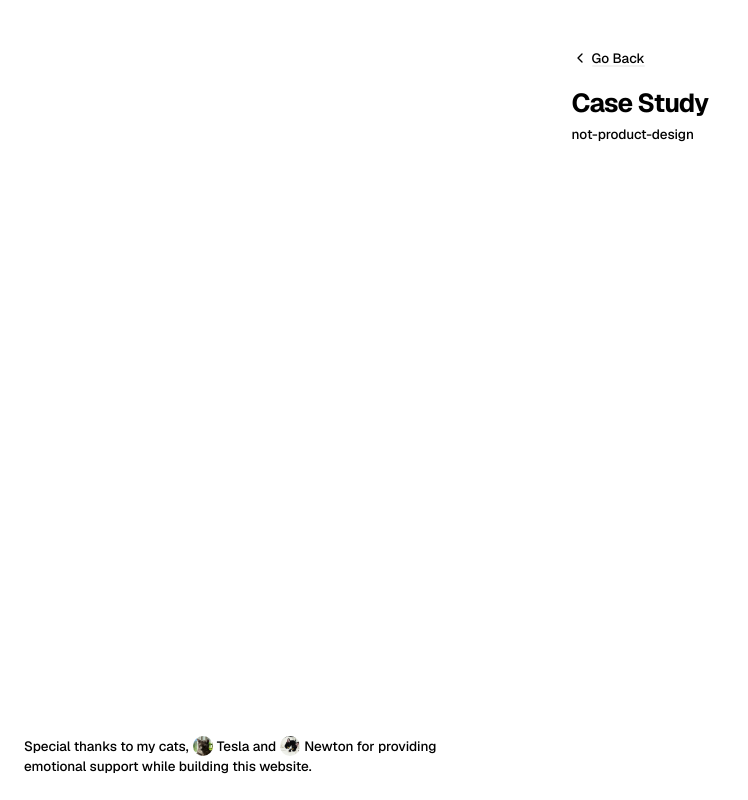
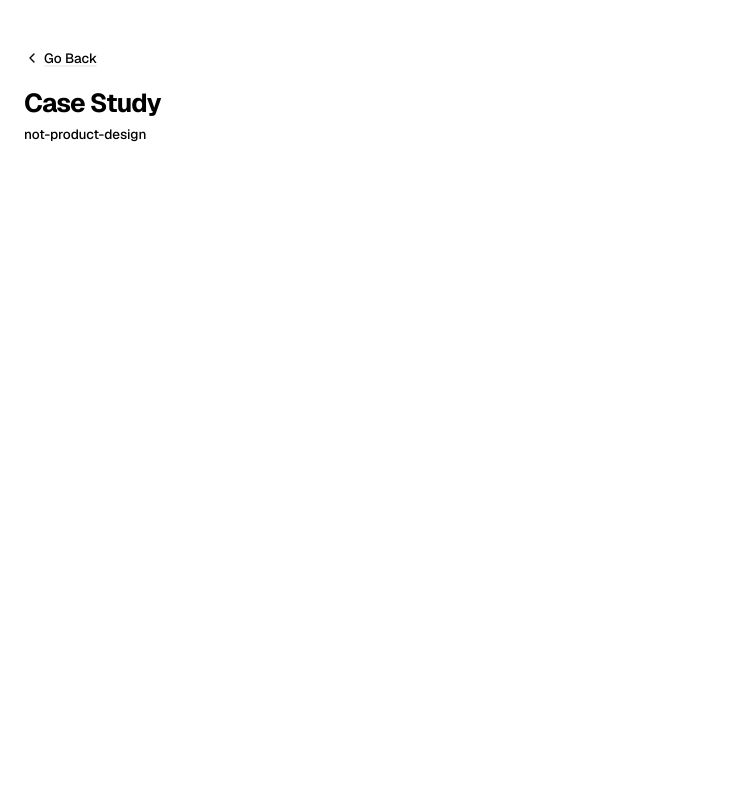
Before and after one commit to rafalziolek/portfolio, a Next.js app: page /works/not-product-design in a window 1280 px wide. Shown: the whole page, without its empty margins (0-748 px from the left). Built offline with nearby package versions, Linux system fonts and the light colour scheme.

Commit message:
different

```diff
--- a/src/app/layout.jsx
+++ b/src/app/layout.jsx
@@ -20,9 +20,9 @@ export default function RootLayout({ children }) {
         <link rel="icon" href="/favicon.ico" sizes="any" />
       </head>
       <body style={{ fontFamily: "var(--font-geist-sans)" }}>
-        <div className={styles.page}>
+        <div id="layout-root" className={styles.page}>
           <OverlayProvider>{children}</OverlayProvider>
-          <Footer />
+          {/* <Footer /> */}
           <Analytics />
         </div>
       </body>
--- a/src/app/layout.module.scss
+++ b/src/app/layout.module.scss
@@ -1,7 +1,7 @@
 .page {
     padding: var(--space-24);
     min-height: 100vh;
-    display: flex;
-    flex-direction: column;
-    justify-content: space-between;
+    display: grid;
+    gap: var(--space-64);
+    grid-template-columns:auto 1fr;
 }
--- a/src/app/page.jsx
+++ b/src/app/page.jsx
@@ -2,6 +2,7 @@ import Intro from "@/components/Intro/Intro";
 import Projects from "@/components/Projects/Projects";
 import styles from "./page.module.scss";
 import AboutSection from "@/components/AboutSection/AboutSection";
+import Footer from "@/components/Footer/Footer";
 
 export default function Home() {
   return (
@@ -13,6 +14,7 @@ export default function Home() {
       <div className={styles.leftColumn}>
         <Projects />
       </div>
+      <Footer />
     </div>
   );
 }
--- a/src/app/page.module.scss
+++ b/src/app/page.module.scss
@@ -1,8 +1,7 @@
 .container {
     display: flex;
-    height: 100%;
-    justify-content: space-between;
     gap: 64px;
+    flex-direction: column;
 }
 
 .rightColumn {
--- a/src/components/Footer/Footer.module.scss
+++ b/src/components/Footer/Footer.module.scss
@@ -1,5 +1,6 @@
 .footer {
  max-width: 40ch;
+ grid: 1;
 
 .image {
     display: inline-block;
```
Also changed, not shown: src/components/ProjectThumbnail/ProjectThumbnail.jsx (+4 -4 lines), src/components/ProjectThumbnail/ProjectThumbnail.module.scss (+10 -11 lines).
